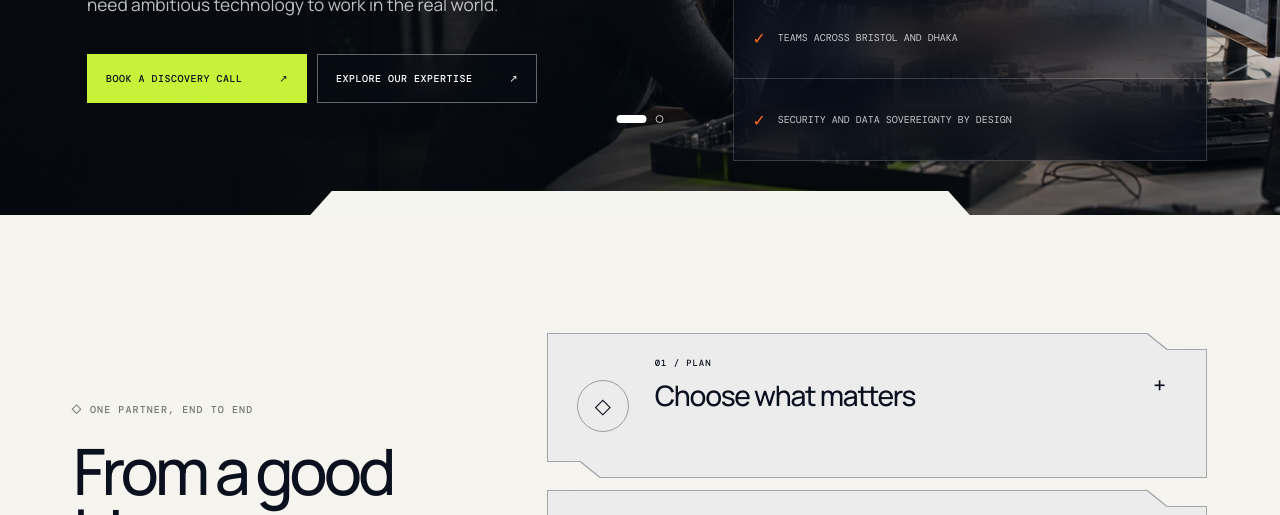
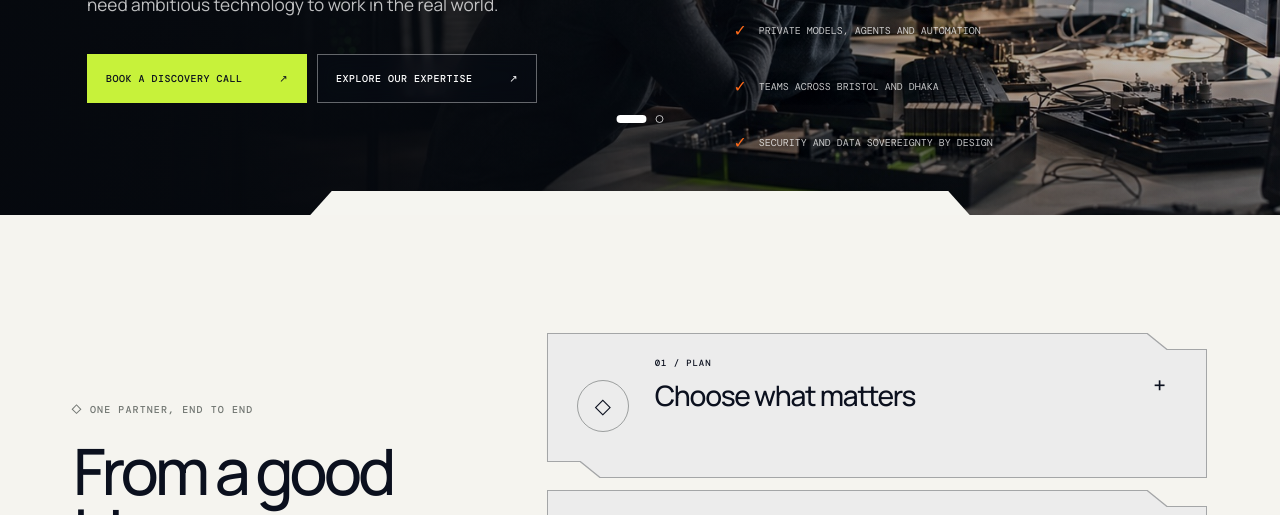
Before and after one commit to codeklaw-dev/raco-website--version-V-, a website: page index.html in a window 1280 px wide. Shown: the part 585-1100 px from the top of the page. Drawn offline with nearby package versions, Linux system fonts and the light colour scheme.

Commit message:
Float hero proof icons

```diff
--- a/styles.css
+++ b/styles.css
@@ -165,6 +165,11 @@ h1 em, h2 em { color: var(--acid); font-style: normal; font-weight: 400; }
 .hero-proof div:nth-child(4) { background: rgba(97,164,103,.24); }
 .hero-proof i { color: var(--acid); font-style: normal; }
 .hero-proof span { font: 400 10px/1.5 var(--mono); color: rgba(255,255,255,.72); text-transform: uppercase; }
+.hero .hero-proof { gap: 18px; border: 0; }
+.hero .hero-proof div,
+.hero .hero-proof div:nth-child(n) { min-height: auto; padding: 8px 0; border: 0; background: transparent; backdrop-filter: none; box-shadow: none; }
+.hero .hero-proof i,
+.hero .hero-proof span { text-shadow: 0 2px 14px rgba(0,0,0,.58); }
 .hero-click-zone { position: absolute; z-index: 7; top: 76px; bottom: 0; width: 10%; padding: 0; border: 0; background: transparent; cursor: pointer; }
 .hero-click-prev { left: 0; cursor: w-resize; }
 .hero-click-next { right: 0; cursor: e-resize; }
@@ -568,7 +573,7 @@ html[data-theme="dark"] .scroll-intro-card:not([open]):hover { background: var(-
   .hero-actions { margin-top: 35px; }
   .hero .button-ghost { border-color: rgba(255,255,255,.38); color: white; background: rgba(11,16,30,.2); }
   .hero-proof { width: min(37%,520px); position: absolute; right: clamp(24px,5.7vw,92px); top: auto; bottom: 54px; margin: 0; grid-template-columns: 1fr; border-color: rgba(255,255,255,.18); }
-  .hero-proof div, .hero-proof div:nth-child(n) { min-height: 82px; border-color: rgba(255,255,255,.18); background: rgba(11,16,30,.54); color: white; backdrop-filter: blur(18px); }
+  .hero-proof div, .hero-proof div:nth-child(n) { min-height: auto; padding: 8px 0; border: 0; background: transparent; color: white; backdrop-filter: none; }
   .hero-proof i { color: var(--brand-orange); }
   .hero-proof span { color: rgba(255,255,255,.76); }
 }
@@ -738,7 +743,7 @@ html[data-theme="dark"] .scroll-intro-card:nth-child(3).is-active > div { color:
   html[data-theme="dark"] .hero-copy { color: rgba(255,255,255,.68); }
   html[data-theme="dark"] .hero .button-ghost { border-color: rgba(255,255,255,.28); color: white; background: rgba(255,255,255,.08); }
   html[data-theme="dark"] .hero-proof div,
-  html[data-theme="dark"] .hero-proof div:nth-child(n) { border-color: rgba(255,255,255,.14); background: rgba(64,64,64,.78); color: white; }
+  html[data-theme="dark"] .hero-proof div:nth-child(n) { border: 0; background: transparent; color: white; backdrop-filter: none; }
   html[data-theme="dark"] .hero-proof span { color: rgba(255,255,255,.72); }
 }
 
```
